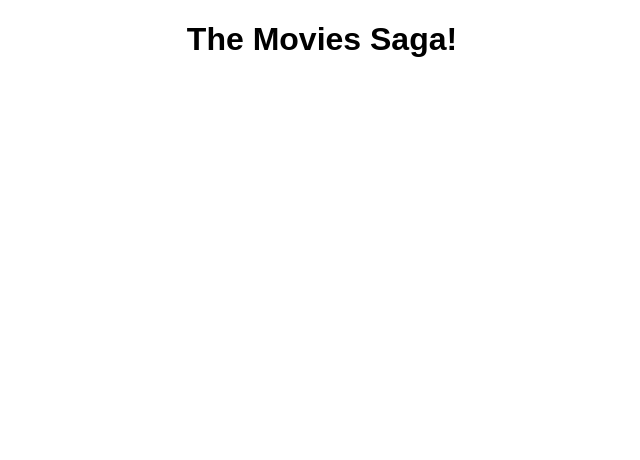
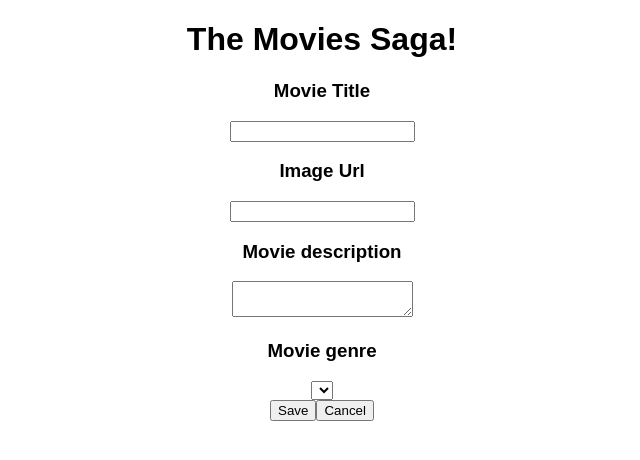
Before and after one commit to Keplej/Movies, a React (Create React App) app: page /#/add in a window 1280 px wide. Shown: the top 460 px of the page, without its empty margins (318-958 px from the left). Built offline with nearby package versions, Linux system fonts and the light colour scheme.

Commit message:
Setting up add movie page

```diff
--- /dev/null
+++ b/src/components/AddMovies/AddMovies.jsx
@@ -0,0 +1,31 @@
+import { useHistory } from "react-router";
+
+
+function AddMovies() {
+    const history = useHistory();
+
+    const mainPageClick = () => {
+        history.push('/')
+    }
+
+    return (
+        <div>
+            <h3>Movie Title</h3>
+                <input />
+            <h3>Image Url</h3>
+                <input />
+            <h3>Movie description</h3>
+                <textarea>
+
+                </textarea>
+                <br />
+            <h3>Movie genre</h3>
+            <select></select>
+            <br />
+            <button>Save</button>
+            <button onClick={mainPageClick}>Cancel</button>
+        </div>
+    )
+}
+
+export default AddMovies;
--- a/src/components/App/App.js
+++ b/src/components/App/App.js
@@ -2,6 +2,7 @@ import {HashRouter as Router, Route} from 'react-router-dom';
 import './App.css';
 import MovieList from '../MovieList/MovieList';
 import MovieDetail from '../MovieDetail/MovieDetail';
+import AddMovies from '../AddMovies/AddMovies';
 
 
 function App() {
@@ -15,9 +16,9 @@ function App() {
         <Route path="/detail" exact>
           <MovieDetail />
         </Route>
-        {/* Details page */}
-
-        {/* Add Movie page */}
+        <Route path="/add" exact>
+          <AddMovies />
+        </Route>
       </Router>
     </div>
   );
--- a/src/components/MovieList/MovieList.jsx
+++ b/src/components/MovieList/MovieList.jsx
@@ -16,12 +16,16 @@ function MovieList() {
     const handleClick = (id) => {
         history.push('/detail');
         dispatch({type: 'GET_DETAIL', payload: id});
+    }
 
+    const newMovieClick = () => {
+        history.push('/add');
     }
 
     return (
         <main>
-            <h1>MovieList</h1>
+            <h1>Movie List</h1>
+            <button onClick={newMovieClick}>Add New Movie</button>
             <section className="movies">
                 {movies.map(movie => {
                     return (
--- a/src/index.js
+++ b/src/index.js
@@ -15,6 +15,7 @@ import axios from 'axios';
 function* rootSaga() {
     yield takeEvery('FETCH_MOVIES', fetchAllMovies);
     yield takeEvery('GET_DETAIL', getMovieDetail);
+    yield takeEvery('GET_GENRE', getMovieGenre);
     yield takeEvery('POST_MOVIE', moviePost);
 }
 
@@ -42,8 +43,19 @@ function* getMovieDetail (action) {
     }
 }
 
-// Adding in a post the movies on the details page
-// Testing to see if the title will show up on details page
+// Creating a function for genre
+
+function* getMovieGenre () {
+    try {
+        const response = yield axios.get('/api/genre');
+        yield put({type: 'SET_GENRES', payload: response.data})
+    } catch (error) {
+        alert('ERROR IN GET MOVIE GENRE')
+        console.log('get movei genre', error);
+    }
+}
+
+// Adding in a post the movies on the add page
 // Add the rest for poster and description
 function* moviePost (action) {
     try{
@@ -53,7 +65,6 @@ function* moviePost (action) {
 
     }
 }
-
 
 // Create sagaMiddleware
 const sagaMiddleware = createSagaMiddleware();
```
Also changed, not shown: src/components/MovieDetail/MovieDetail.jsx (+0 -12 lines).
